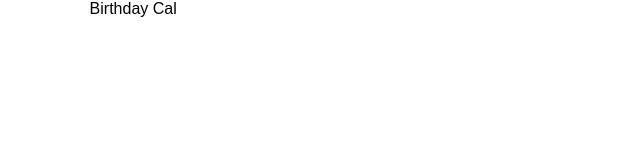
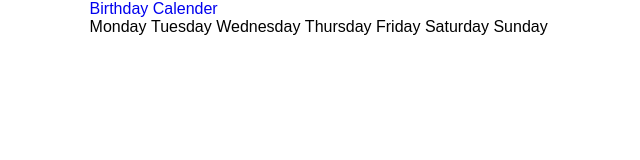
Before and after one commit to aarkamprdxn/birthday-calender, a plain HTML site: page index.html in a window 1280 px wide. Shown: the whole page, without its empty margins (0-640 px from the left). Drawn offline with Linux system fonts and the light colour scheme.

Commit message:
days structure of calender

```diff
--- a/index.html
+++ b/index.html
@@ -22,26 +22,51 @@
     <!--header section start-->
     <header>
       <div class="wrapper">
-        <h1>Birthday Cal</h1>
+        <h1>
+          <a href="index.html" title="Birthday Calender">Birthday Calender</a>
+        </h1>
       </div>
     </header>
     <!--header section start-->
     <!--main section start-->
     <main>
-
+      <div class="wrapper">
+          <ul class="week">
+            <li>
+              <h3>Monday</h3>
+              <ul class="mon"></ul>
+            </li>
+            <li>
+              <h3>Tuesday</h3>
+              <ul class="tue"></ul>
+            </li>
+            <li>
+              <h3>Wednesday</h3>
+              <ul class="wed"></ul>
+            </li>
+            <li>
+              <h3>Thursday</h3>
+              <ul class="thu"></ul>
+            </li>
+            <li>
+              <h3>Friday</h3>
+              <ul class="fri"></ul>
+            </li>
+            <li>
+              <h3>Saturday</h3>
+              <ul class="sat"></ul>
+            </li>
+            <li>
+              <h3>Sunday</h3>
+              <ul class="sun"></ul>
+            </li>
+          </ul>
+          <div>
+      </div>
     </main>
-    <!--main section end-->
-
-    <!--footer section start-->
-    <footer>
-
-    </footer>
-    <!--footer section end-->
-
   </div>
   <!--container end-->
 
-<!-- <script src="js/vendors/jquery-1.8.3.min.js"></script>
-<script src="assets/js/script.js"></script> -->
+<script src="assets/js/script.js"></script>
 </body>
 </html>
```
